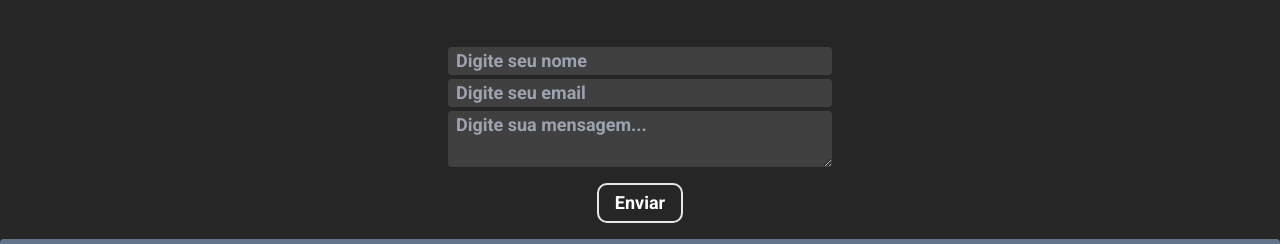
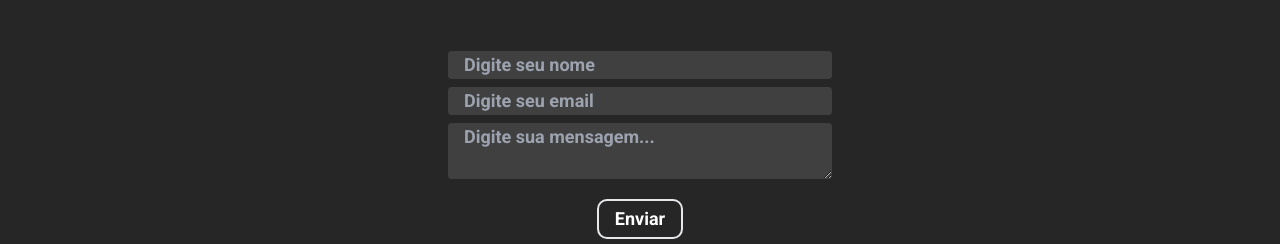
Before and after one commit to matheuslei/matheusleidev, a React (Vite) app: page / in a window 1280 px wide. Shown: the part 2781-3025 px from the top of the page. Built offline with nearby package versions, Linux system fonts and the light colour scheme.

Commit message:
Adjust form

```diff
--- a/src/pages/Footer/index.tsx
+++ b/src/pages/Footer/index.tsx
@@ -57,7 +57,7 @@ export function Footer() {
           onSubmit={sendEmail}
         >
           <input
-            className="bg-neutral-700 rounded w-96 px-2"
+            className="bg-neutral-700 rounded sm:w-96 m-1 pl-4 sm:px-4"
             type="text"
             placeholder="Digite seu nome"
             onChange={(e) => setName(e.target.value)}
@@ -65,7 +65,7 @@ export function Footer() {
           />
 
           <input
-            className="bg-neutral-700 rounded w-96 m-1 px-2"
+            className="bg-neutral-700 rounded sm:w-96 m-1 pl-4 sm:px-4"
             type="text"
             placeholder="Digite seu email"
             onChange={(e) => setEmail(e.target.value)}
@@ -73,7 +73,7 @@ export function Footer() {
           />
 
           <textarea
-            className="bg-neutral-700 rounded w-96 px-2"
+            className="bg-neutral-700 rounded sm:w-96 m-1  pl-4 px-5 sm:px-4"
             placeholder="Digite sua mensagem..."
             onChange={(e) => setMessage(e.target.value)}
             value={message}
```
